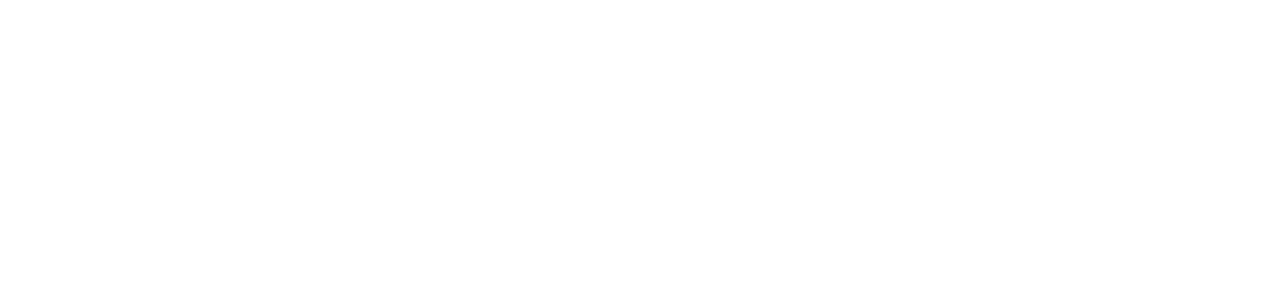
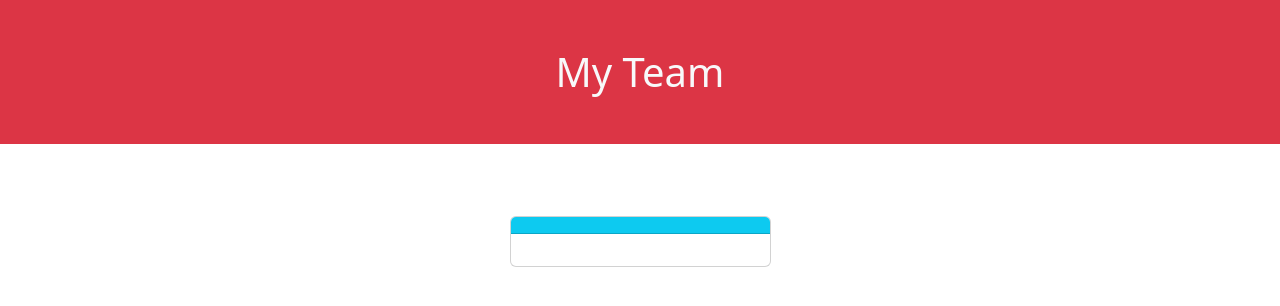
Before and after one commit to appolinefr/Team-Profile-Generator, a website: page dist/teamProfile.html in a window 1280 px wide. Drawn offline with nearby package versions, Linux system fonts and the light colour scheme.

Commit message:
created html skeleton of future rendered file

```diff
--- a/dist/teamProfile.html
+++ b/dist/teamProfile.html
@@ -11,5 +11,22 @@
       crossorigin="anonymous"
     />
   </head>
-  <body></body>
+  <body>
+    <header class="jumbotron bg-danger text-light mb-5">
+      <div class="container text-center">
+        <!-- Use align-items utilities on flexbox containers to align to start, end, center, baseline, or stretch -->
+        <h1 class="p-5">My Team</h1>
+      </div>
+    </header>
+    <main class="container">
+      <section class="row justify-content-center">
+        <div class="col-12 col-sm-6 col-lg-3 m-4">
+          <div class="card">
+            <h3 class="card-header bg-info"></h3>
+            <div class="card-body"></div>
+          </div>
+        </div>
+      </section>
+    </main>
+  </body>
 </html>
```
